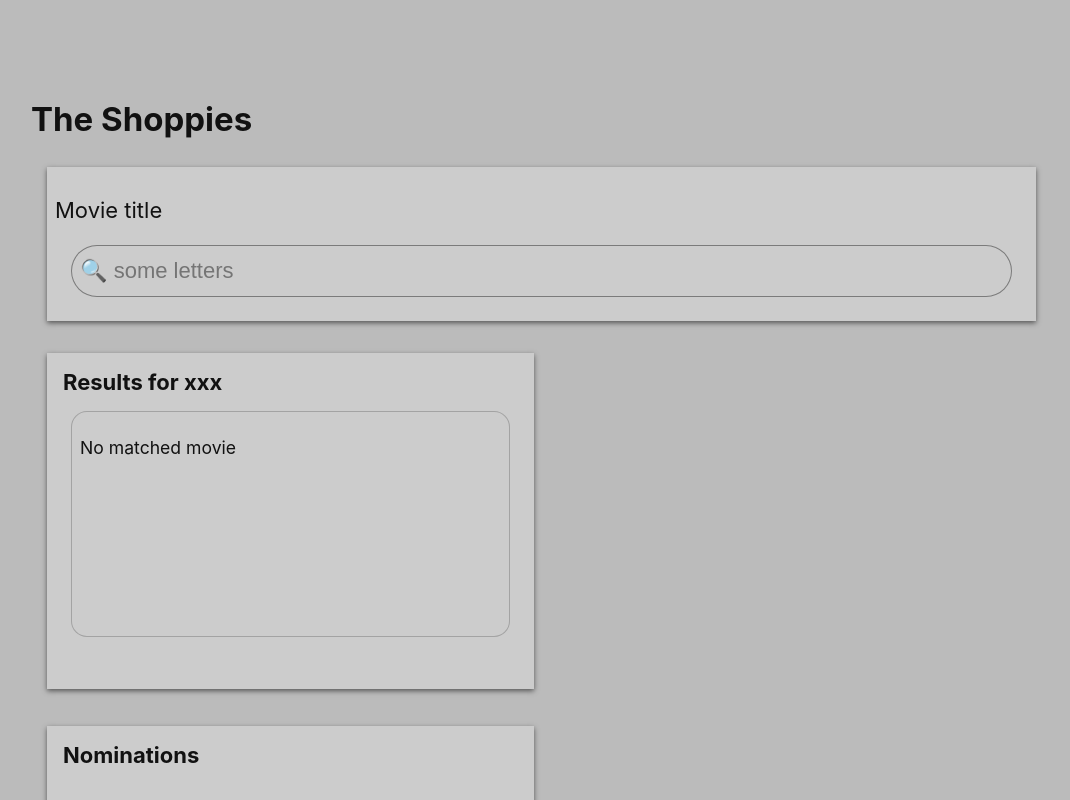
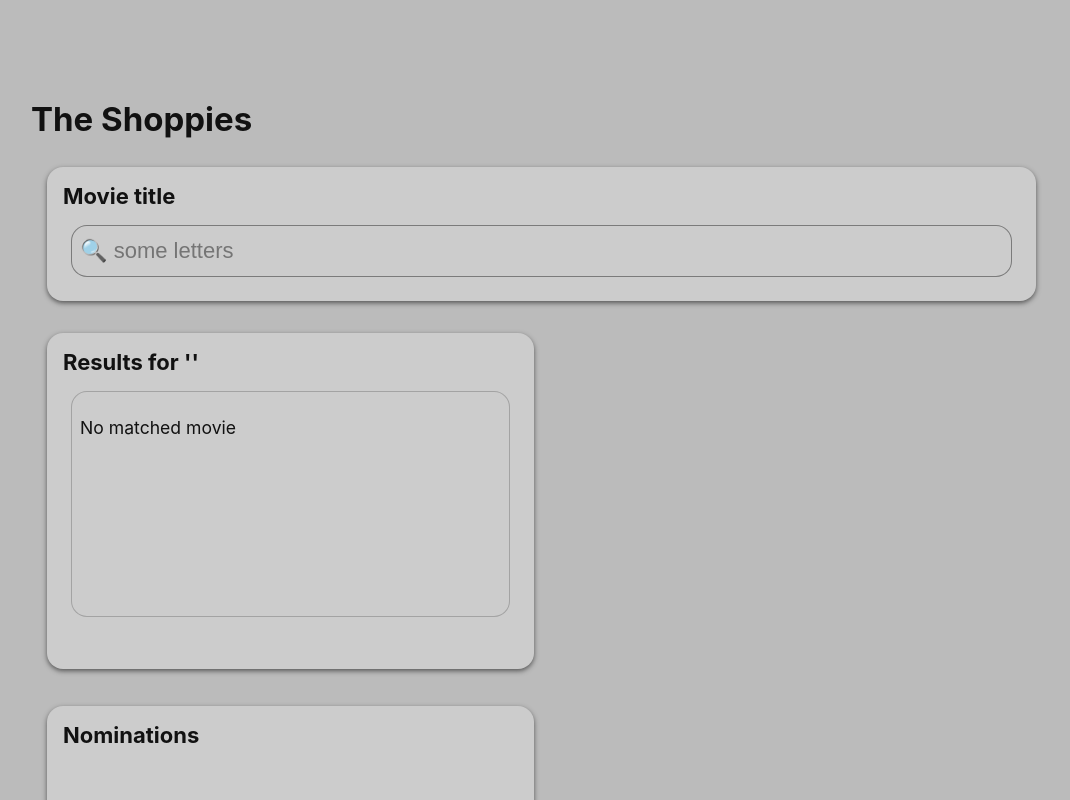
Before and after one commit to SamiaMehrdad/shopify-movies, a React (Create React App) app: page / in a window 1280 px wide. Shown: the top 800 px of the page, without its empty margins (97-1167 px from the left). Built offline with nearby package versions, Linux system fonts and the light colour scheme.

Commit message:
search result manipulated

```diff
--- a/src/App.css
+++ b/src/App.css
@@ -2,7 +2,8 @@ body{
   background-color: #bbb;
   align-items: center;
   outline: none;
-
+  user-select: none;
+  --main: #ccc;
 }
 
 input{
@@ -27,9 +28,10 @@ h4{
 }
 
 .App div{
-  background-color: #ccc;
+  background-color: var(--main);
   margin: 2vh;
   padding: 1vh;
+  border-radius: 2vh;
 }
 
 .wide{
@@ -45,7 +47,7 @@ h4{
   height: 65%;
   overflow-y: auto;
   border: 1px solid rgba(0,0,0,.2);
-  border-radius: 2vh;
+  /* border-radius: none;  */
   font-size: calc(8px + 1.2vmin);
 }
 .round{
@@ -64,3 +66,25 @@ h4{
 .shaded{
   box-shadow: 0 2px 5px #555;
 }
+
+.nombar{
+  /* border: 1px solid rgba(0,0,0,.1); */
+  cursor: pointer;
+  padding: 2px 0;
+}
+
+.nombar:hover{
+  /* background-color: #5ca; */
+  border-bottom: 1px solid #0a8;
+}
+
+.nombar:hover > .hide{
+  color: #0a8;
+}
+
+.hide{
+  color: var(--main);
+  right: 0;
+  /* border-radius: 10px 0 0 0 ; */
+  float: right;
+}
--- a/src/App.js
+++ b/src/App.js
@@ -1,9 +1,11 @@
-import React , { useRef, useState } from 'react';
+import React , { useState } from 'react';
 import './App.css';
 
 function App() {
 
   const [searchResult, setSearchResult] = useState([]);
+  const [seed, setSeed] = useState('');
+
   async function searchAPI( title )
   {
     const OMDB_URL = "http://www.omdbapi.com/?apikey=27c4a699&type=movie&s=";
@@ -24,11 +26,12 @@ function App() {
     let result = [];
     if(resObj.Search )
       resObj.Search.map( movie => {
-        // movie title should be limited to 25 characters + '...'
-          let data = stringLimiter(movie.Title, 45)+' ('+movie.Year+')';
+        // movie title should be limited to 40 characters + '...'
+          let data = stringLimiter(movie.Title, 37)+' ('+movie.Year+')';
           result.push(data);
       })
     setSearchResult([...result]);
+    setSeed(title);
     //console.log(result);
     return result;
     });
@@ -49,7 +52,7 @@ function App() {
   <div className="App">
     <h2>The Shoppies</h2>
     <div className="wide shaded">
-      <p>Movie title</p>
+      <h4>Movie title</h4>
 
       <div className="round border">
         {'\u{1F50D}'} {/* long unicode formatting */}
@@ -65,11 +68,14 @@ function App() {
       </div>
     </div>
     <div className="half shaded short">
-      <h4>Results for xxx</h4>
+      <h4>Results for '{seed}'</h4>
       <div className="inner">
         {/* {formatedSearch ("mission")} */}
         {searchResult.length?
-          searchResult.map( movie=> <li>{movie}</li> )
+          searchResult.map( movie=> <li className="nombar">
+                                      {movie}
+                                      <span className="hide"> Nominate></span>
+                                    </li> )
           : <p> No matched movie </p>}
       </div>
     </div>
```
